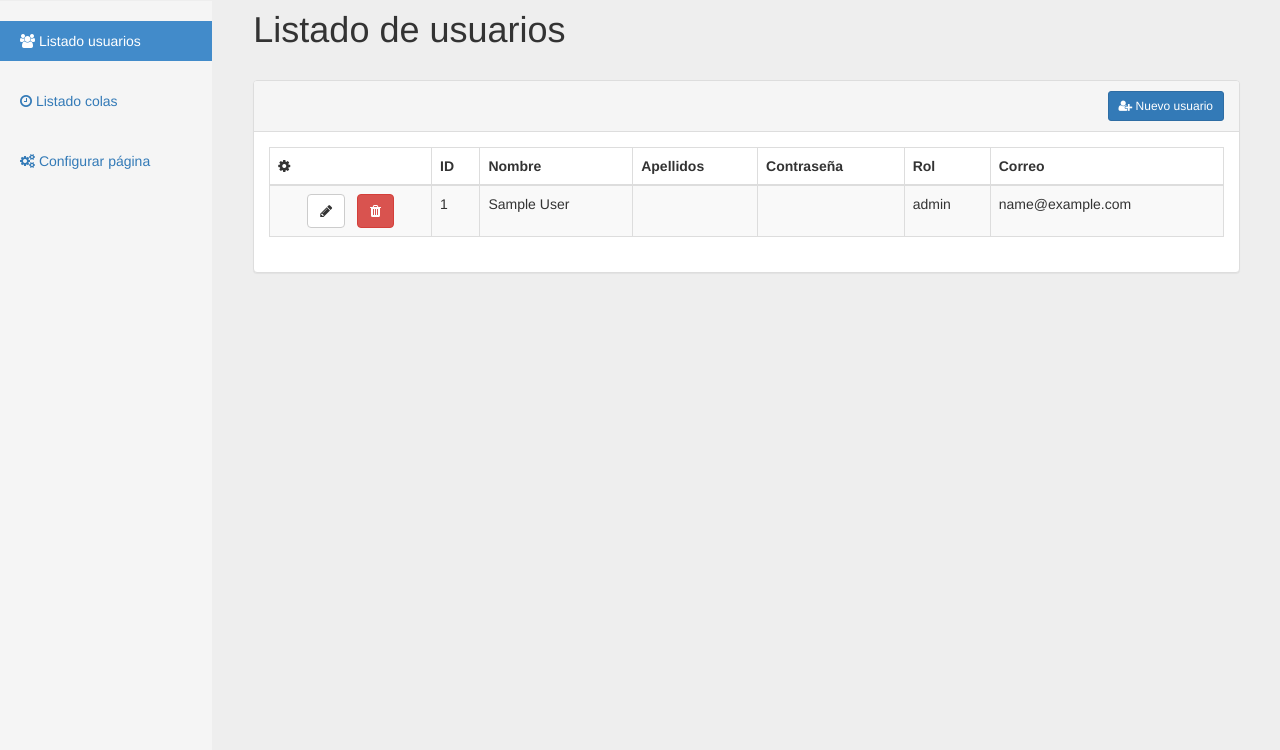
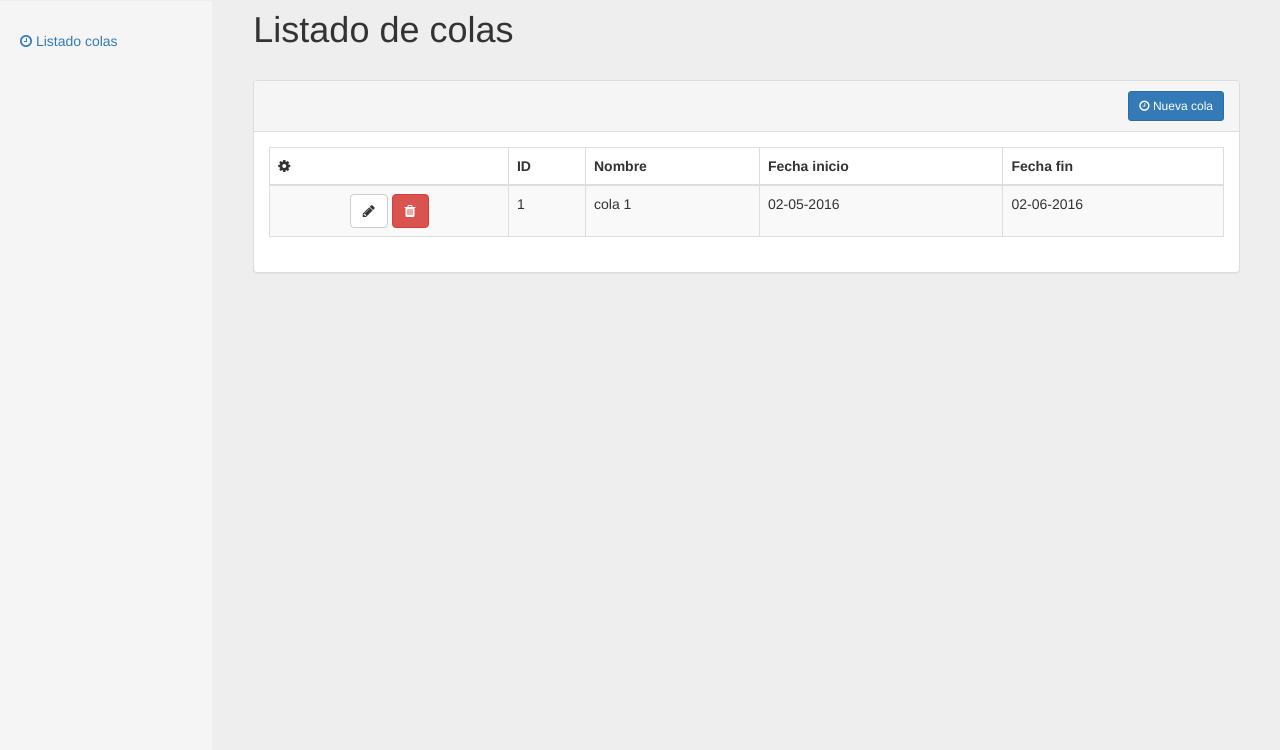
Before and after one commit to jdanielsv/Gestion-De-Colas, a PHP site: page / in a window 1280 px wide. Shown: the part 50-800 px from the top of the page. Run offline with PHP 8.4, Linux system fonts and the light colour scheme; the visitor is signed in with stand-in values (Sample User, id 1); some libraries are stand-ins or nearby versions.

Commit message:
Añadido pequeño control en los menús
-Dependiendo del rol que se tenga muestra un menu izquierdo u otro
(Falta elegir que mostrará en el caso del moderador, se ha puesto algo a
modo de prueba).

```diff
--- a/gestion/index.php
+++ b/gestion/index.php
@@ -23,12 +23,35 @@
             <div style="display:none" id="configuracion">
                 <?php require(dirname(__FILE__) . '/view/configuracion/configuracion.php'); ?>
             </div>
-            <div style="display:none" id="listaCola">
-                <?php require(dirname(__FILE__) . '/view/cola/colaMostrar.php'); ?>
-            </div>
-            <div id="listausuarios">
-                <?php require(dirname(__FILE__) . '/view/usuario/usuarioMostrar.php'); ?>
-            </div>
+            <?php
+            if($rol=="Admin")
+            {
+
+            echo "<div style='display:none' id='listaCola''>";
+            require(dirname(__FILE__) . '/view/cola/colaMostrar.php');
+            echo "</div>";
+
+
+            echo "<div id='listausuarios'>";
+            require(dirname(__FILE__) . '/view/usuario/usuarioMostrar.php');
+            echo "</div>";
+
+            }
+            else
+            {
+
+            echo "<div id='listaCola''>";
+            require(dirname(__FILE__) . '/view/cola/colaMostrar.php');
+            echo "</div>";
+
+
+            echo "<div style='display:none' id='listausuarios'>";
+            require(dirname(__FILE__) . '/view/usuario/usuarioMostrar.php');
+            echo "</div>";
+
+            }
+
+            ?>
         </div>
     </body>
 </html>
--- a/gestion/view/menu.php
+++ b/gestion/view/menu.php
@@ -1,11 +1,56 @@
+<?php
+
+require('./conf/conexion.php');
+$email= $_SESSION['email'];
+$id=$_SESSION['id'];
+$nombre="";
+$apellidos="";
+$rol="";
+$contrasenia="";
+
+$conn=conexion();
+
+if ($conn->connect_error) {
+    die("Fallo en la conexión: " . $conn->connect_error);
+} else{
+    $sql="SELECT * FROM usuario WHERE idusuario='".$id."'";
+    $result = $conn->query($sql);
+    $row = $result->fetch_assoc();
+
+    $nombre=$row['nombre'];
+    $apellidos=$row['apellidos'];
+    $rol=$row['rol'];
+    $contrasenia=$row['contrasenia'];
+
+}
+?>
+
+
 <div class="col-sm-3 col-md-2 sidebar">
-    <ul class="nav nav-sidebar">
-        <li class="active" id="usuariosMenu"><a style="cursor: pointer" onclick="menuPrincipal('usuarios')" ><span class="fa fa-users"></span> Listado usuarios</a></li>
-    </ul>
-    <ul class="nav nav-sidebar">
-        <li id="colaMenu"><a style="cursor: pointer" onclick="menuPrincipal('cola')"><span class="fa fa-clock-o"></span> Listado colas</a></li>
-    </ul>
-    <ul class="nav nav-sidebar">
-        <li id="configurarMenu"><a style="cursor: pointer" onclick="menuPrincipal('configuracion')"><span class="fa fa-cogs"></span> Configurar página</a></li>
-    </ul>
+
+    <?php
+
+    if($rol=='Admin')
+    {
+        echo "<ul class='nav nav-sidebar'>";
+        echo "<li class='active' id='usuariosMenu'><a style='cursor: pointer' onclick='menuPrincipal('usuarios')' ><span class='fa fa-users'></span>";
+        echo "Listado usuarios</a></li>";
+        echo "</ul>";
+
+        echo "<ul class='nav nav-sidebar'>";
+        echo "<li id='colaMenu'><a style='cursor: pointer' onclick='menuPrincipal('cola')'><span class='fa fa-clock-o'></span> Listado colas</a></li>";
+        echo "</ul>";
+
+
+        echo "<ul class='nav nav-sidebar'>";
+        echo "<li id='configurarMenu'><a style='cursor: pointer' onclick='menuPrincipal('configuracion')'><span class='fa fa-cogs'></span>"; echo "Configurar página</a></li>";
+        echo "</ul>";
+    }else
+    {
+        echo "<ul class='nav nav-sidebar'>";
+        echo "<li id='colaMenu'><a style='cursor: pointer' onclick='menuPrincipal('cola')'><span class='fa fa-clock-o'></span> Listado colas</a></li>";
+        echo "</ul>";
+    }
+
+    ?>
 </div>
--- a/gestion/view/usuario/perfil.php
+++ b/gestion/view/usuario/perfil.php
@@ -1,14 +1,10 @@
 <?php
-
-require('./conf/conexion.php');
 $email= $_SESSION['email'];
 $id=$_SESSION['id'];
 $nombre="";
 $apellidos="";
 $rol="";
 $contrasenia="";
-
-$conn=conexion();
 
 if ($conn->connect_error) {
     die("Fallo en la conexión: " . $conn->connect_error);
```
